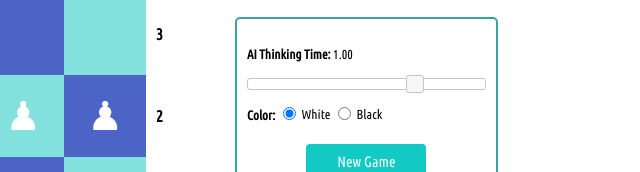
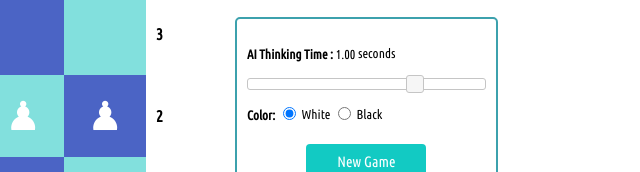
Before and after one commit to Rmark92/Patzer, a website built with webpack: page index.html in a window 1280 px wide. Shown: the part 463-635 px from the top of the page, 608-1248 px from the left. Built offline with nearby package versions, Linux system fonts and the light colour scheme.

Commit message:
minor reformat thinking time val

```diff
--- a/index.html
+++ b/index.html
@@ -44,7 +44,7 @@
         <div class="new-game-form">
           <div id="ai-time">
             <div class="ai-thinking-time-label">
-              <h4>AI Thinking Time: </h4> <span id="ai-time-val"></span>
+              <h4>AI Thinking Time : </h4> <span id="ai-time-val"></span> seconds
             </div>
             <div class="ai-time-control">
               <div id="ai-time-slider"></div>
```
